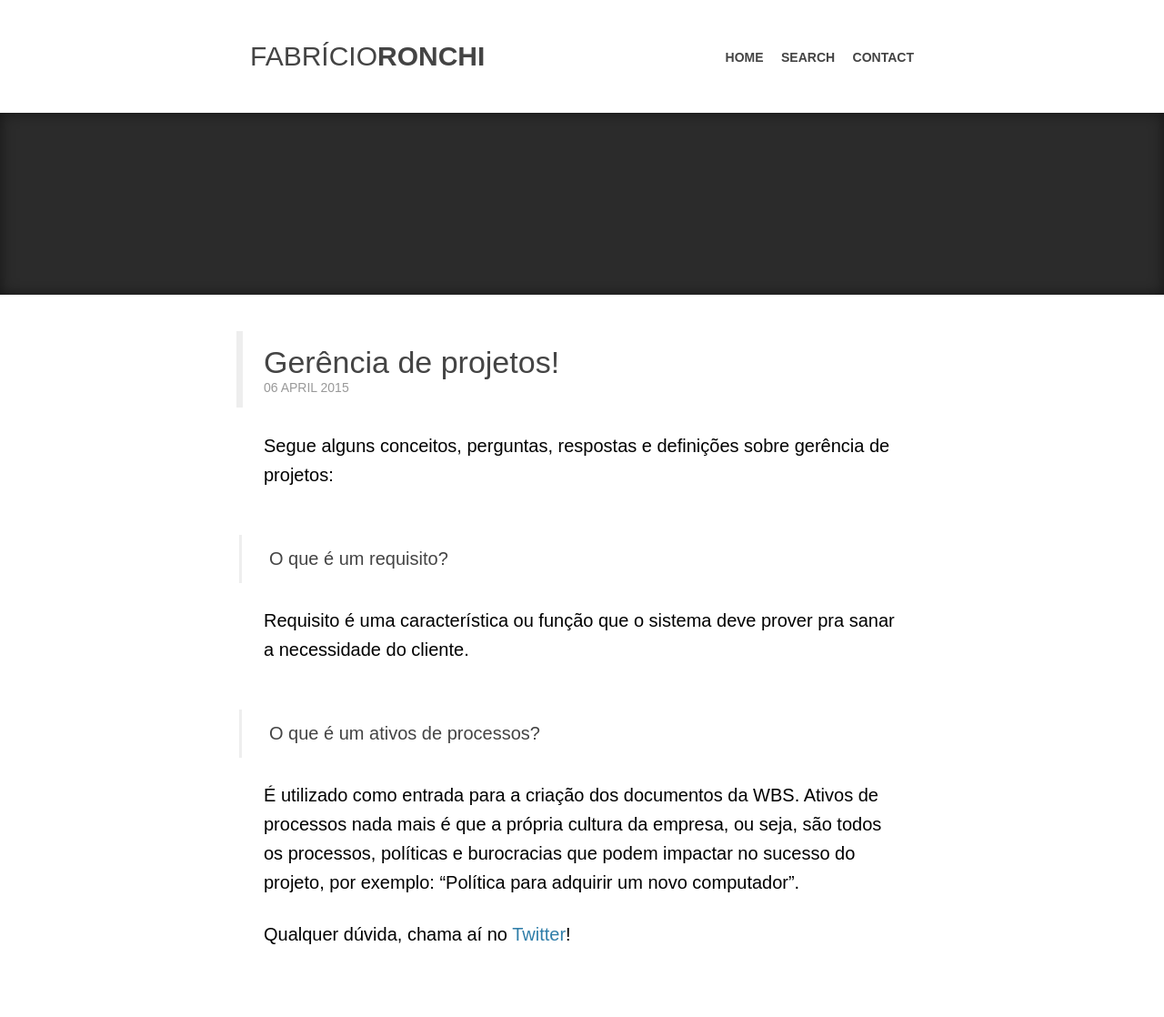
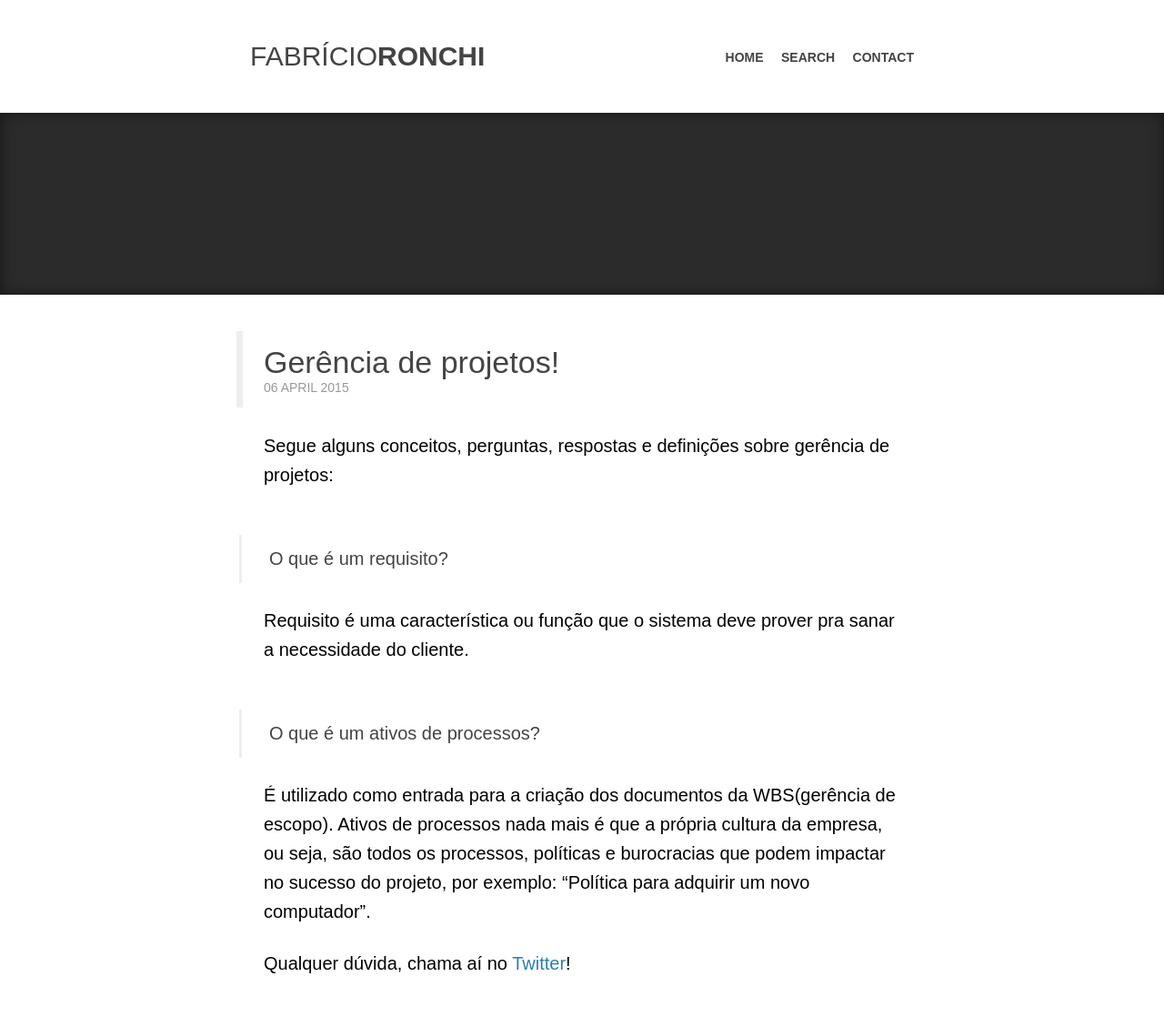
Before and after one commit to fabriciomrkonell/fabriciomrkonell, a Jekyll site: the page built from _posts/2015-04-06-gerencia-de-projetos.markdown, in a window 1280 px wide. Shown: the whole page at 91% size. Built offline with Jekyll 4.4.1, drawn with Linux system fonts in a browser that asks for light colours; some web fonts are replaced; Markdown is read by kramdown in place of the engine named in the settings; comment, search, counter and statistics services are not loaded; before the commit the page ends 1086 px from its top, so only the background shows below that.

Commit message:
Update 2015-04-06-gerencia-de-projetos.markdown

```diff
--- a/_posts/2015-04-06-gerencia-de-projetos.markdown
+++ b/_posts/2015-04-06-gerencia-de-projetos.markdown
@@ -11,6 +11,6 @@
 Requisito é uma característica ou função que o sistema deve prover pra sanar a necessidade do cliente.
 
 <h3>O que é um ativos de processos?</h3>
-É utilizado como entrada para a criação dos documentos da WBS. Ativos de processos nada mais é que a própria cultura da empresa, ou seja, são todos os processos, políticas e burocracias que podem impactar no sucesso do projeto, por exemplo: "Política para adquirir um novo computador".
+É utilizado como entrada para a criação dos documentos da WBS(gerência de escopo). Ativos de processos nada mais é que a própria cultura da empresa, ou seja, são todos os processos, políticas e burocracias que podem impactar no sucesso do projeto, por exemplo: "Política para adquirir um novo computador".
 
 Qualquer dúvida, chama aí no <a href="https://twitter.com/realronchi" target="blank">Twitter</a>!
```
